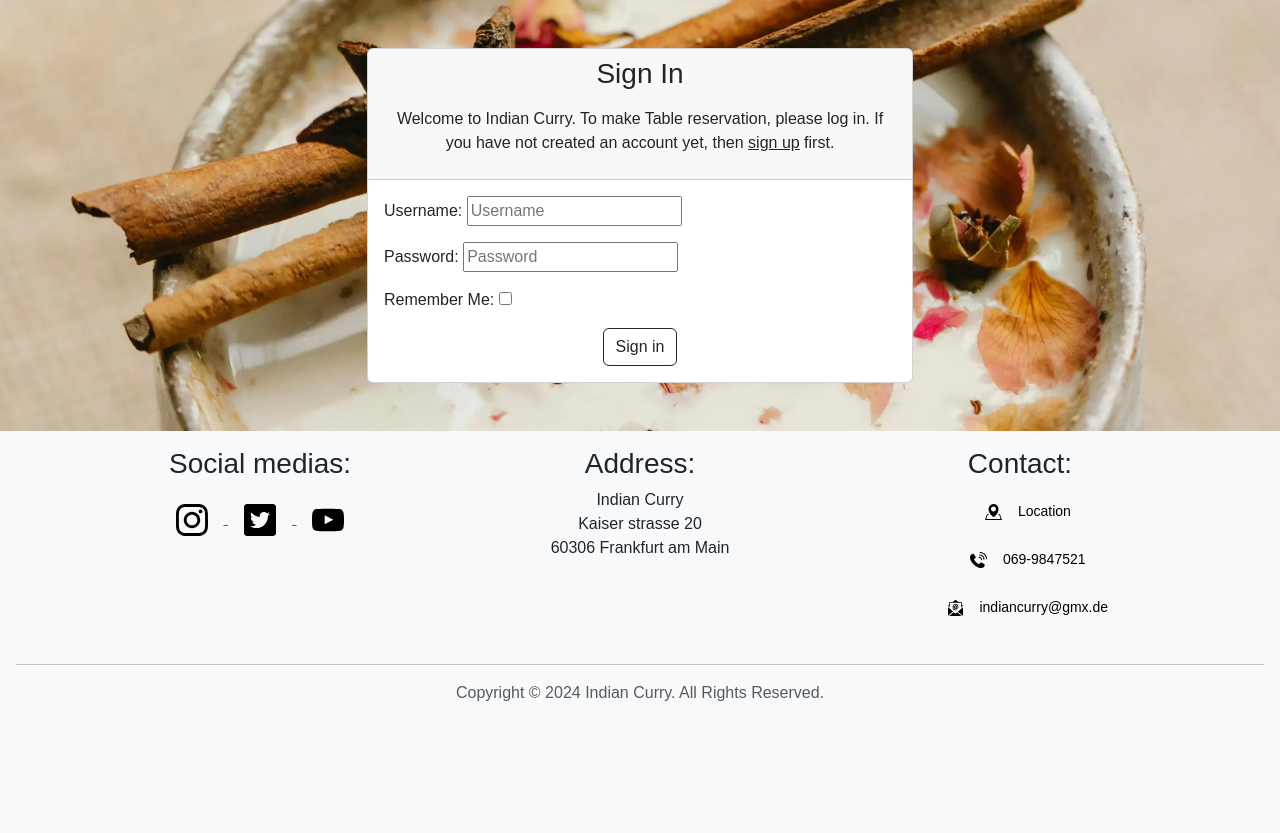
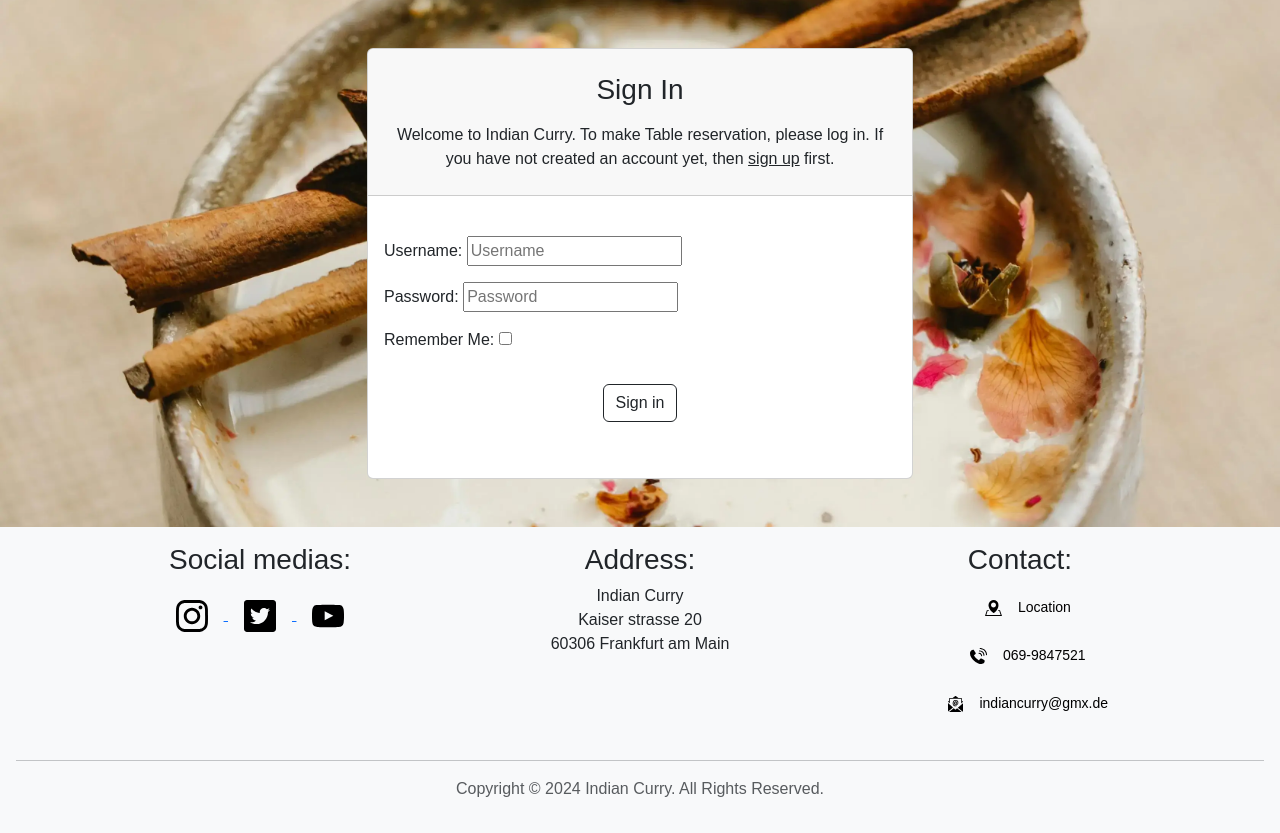
Before and after one commit to Pramilashanmugam/Restaurant, a Django app: page /accounts/login/ in a window 1280 px wide. Shown: the part 94-927 px from the top of the page. Before the commit the page ends 795 px from the top, so only its background shows below. Run offline with Django 5.2, Linux system fonts and the light colour scheme; some libraries are stand-ins or nearby versions.

Commit message:
signnin page margintop and bottom included

```diff
--- a/templates/account/login.html
+++ b/templates/account/login.html
@@ -10,7 +10,7 @@
         <div class="col-md-6">
             <div class="card mb-5">
                 <div class="card-header text-center">
-                    <h1 class="h3 mb-3 font-weight-normal">{% trans "Sign In" %}</h1>
+                    <h1 class="h3 my-3 font-weight-normal">{% trans "Sign In" %}</h1>
                     <p>{% blocktrans %}Welcome to Indian Curry. To make Table reservation, please log in. If you have
                         not created an account yet, then {% endblocktrans %}
                         <a class="link link-dark" href="{{ signup_url }}">sign up</a>
@@ -18,14 +18,14 @@
                     </p>
                 </div>
                 <div class="card-body">
-                    <form class="login" method="POST" action="{% url 'account_login' %}">
+                    <form class="login my-4" method="POST" action="{% url 'account_login' %}">
                         {% csrf_token %}
                         {{ form.as_p }}
                         {% if redirect_field_value %}
                         <input type="hidden" name="{{ redirect_field_name }}" value="{{ redirect_field_value }}" />
                         {% endif %}
                         <div class="text-center">
-                            <button type="submit" class="btn btn-outline-dark">{% trans "Sign in" %}</button>
+                            <button type="submit" class="btn btn-outline-dark my-3">{% trans "Sign in" %}</button>
                         </div>
                     </form>
                 </div>
```
